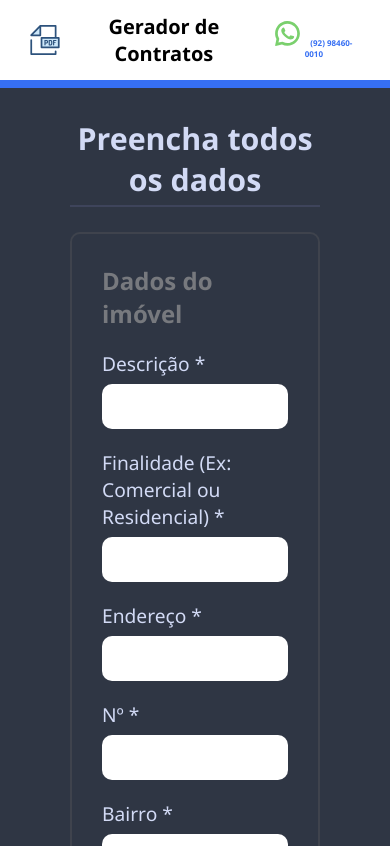
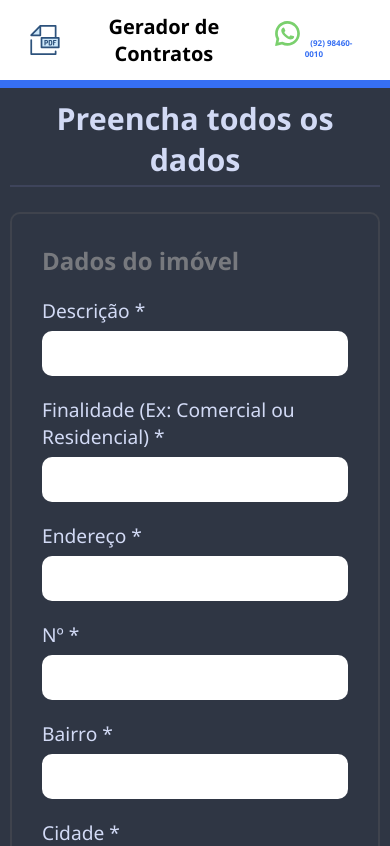
Before and after one commit to fabiano1133/app-generate-pdf-interface, a React (Create React App) app: page / in a window 390 px wide. Shown: the top 846 px of the page. Built offline with nearby package versions, Linux system fonts and the light colour scheme.

Commit message:
build: update responsive layout

```diff
--- a/src/components/Form/form.css
+++ b/src/components/Form/form.css
@@ -136,6 +136,12 @@ button:hover {
 @media only screen and (max-device-width: 900px) {
     .card-form {
         width: 100%;
+        display: block;
+        justify-content: center;
+        align-items: center;
+
+        padding: 10px 10px;
+
     }
 
     .card-form h1 {
@@ -143,6 +149,6 @@ button:hover {
     }
 
     .section-card {
-       width: 100%;
-    }
+        width: 100%;
+     }
 }
```
